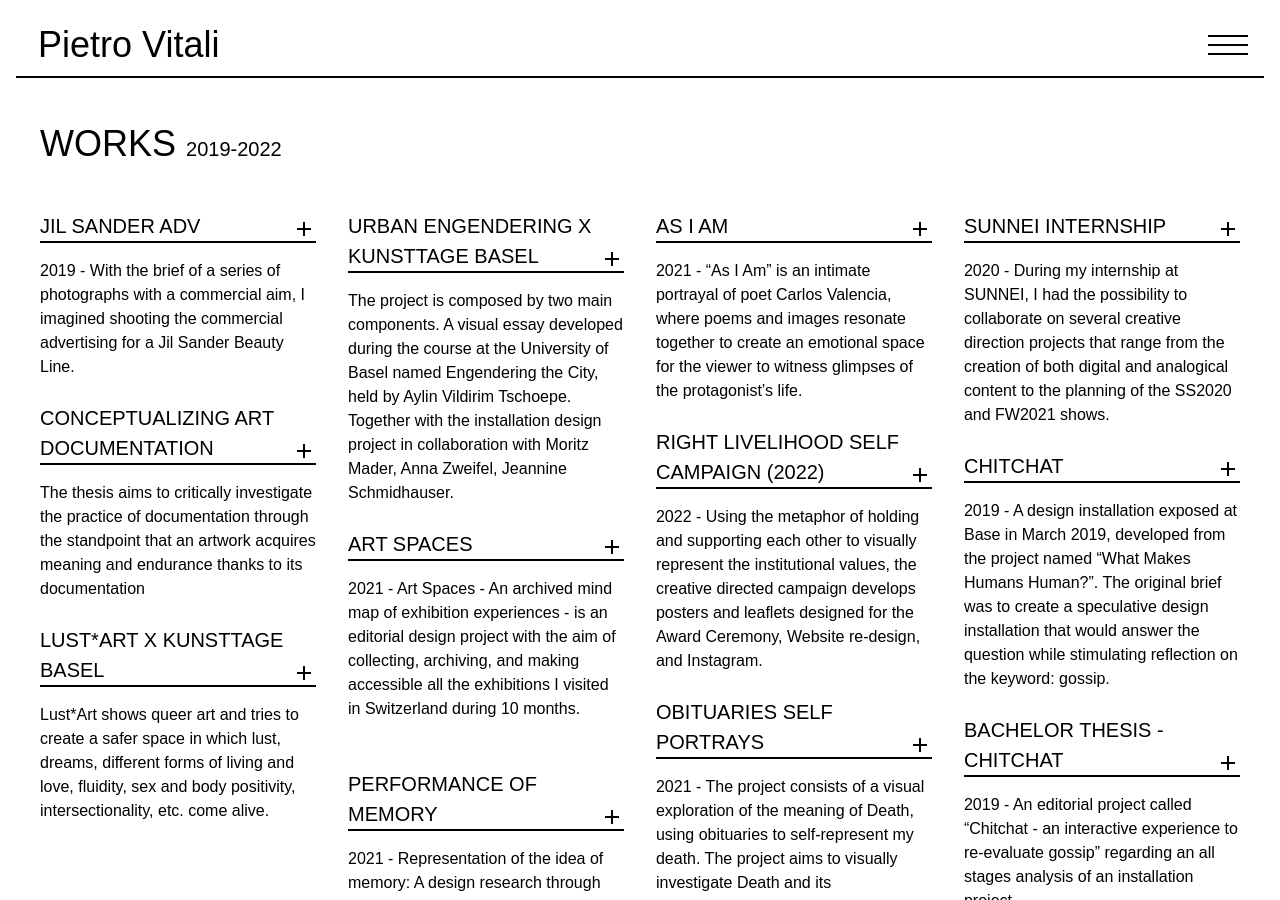
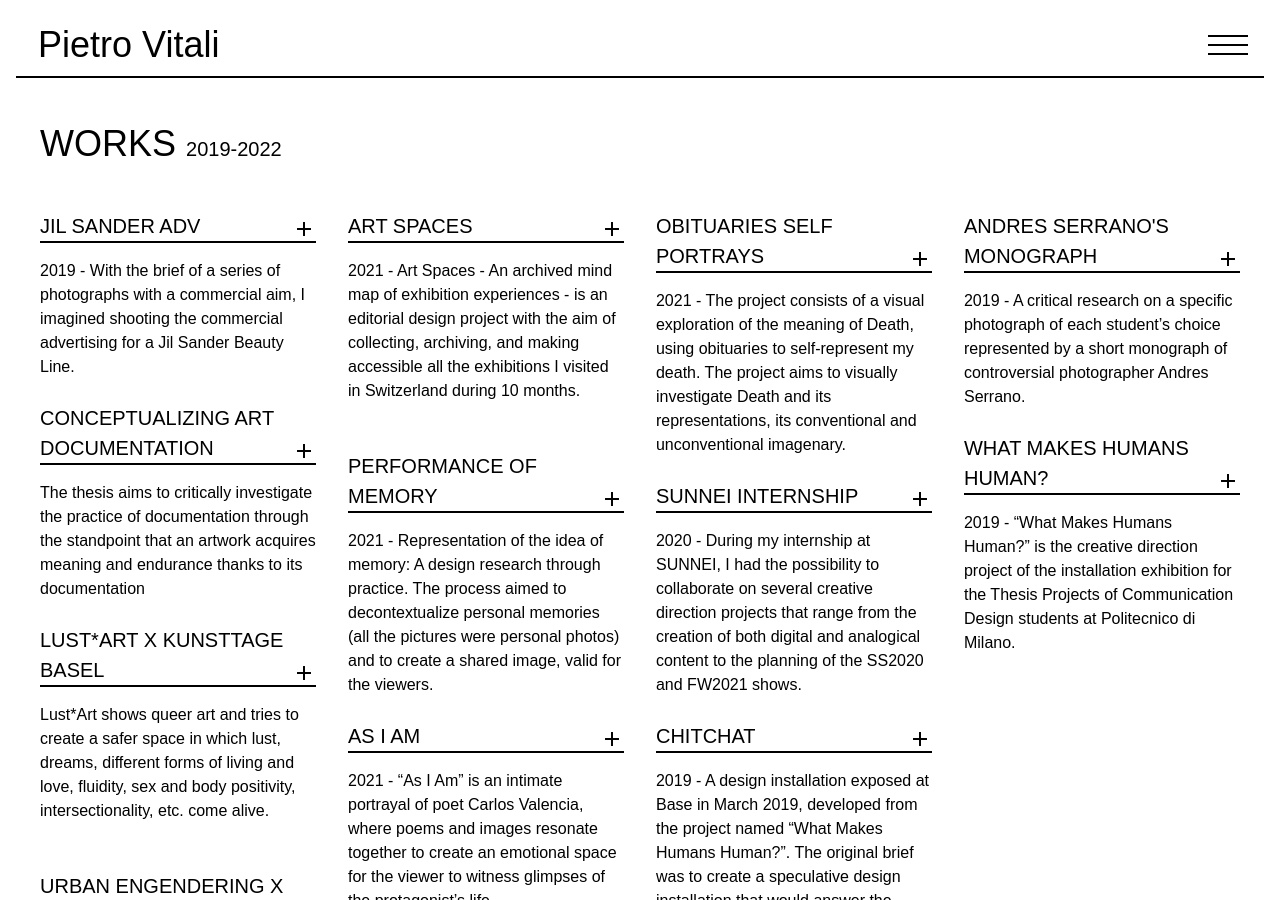
Before and after one commit to forgothiss88/pvportfolio, a Jekyll site: the page built from works.html, in a window 1280 px wide and 900 px high. Built offline with Jekyll 4.4.1, drawn with Linux system fonts in a browser that asks for light colours; a script that is not in the unit is left out.

Commit message:
use 4 rows of img in homepage

```diff
--- a/works.html
+++ b/works.html
@@ -10,7 +10,7 @@
     </article>
     {% for work in site.works %}
     {% cycle "open": "<div class='w3-col w3-container m6 l3'>", "",
-        ""%}
+        "", ""%}
         <article style="margin-left: unset; margin-right: unset;">
             <span class="lilborder" style="display: flex">
                 <a aria-label="open full {{ work.title }}" href="{{site.baseurl}}{{ work.url }}">
@@ -31,7 +31,7 @@
         {% if forloop.last == true %}
     </div>
     {% else %}
-    {% cycle "close": "", "", "</div>" %}
+    {% cycle "close": "", "", "", "</div>" %}
     {% endif %}
     {% endfor %}
 </section>
```
